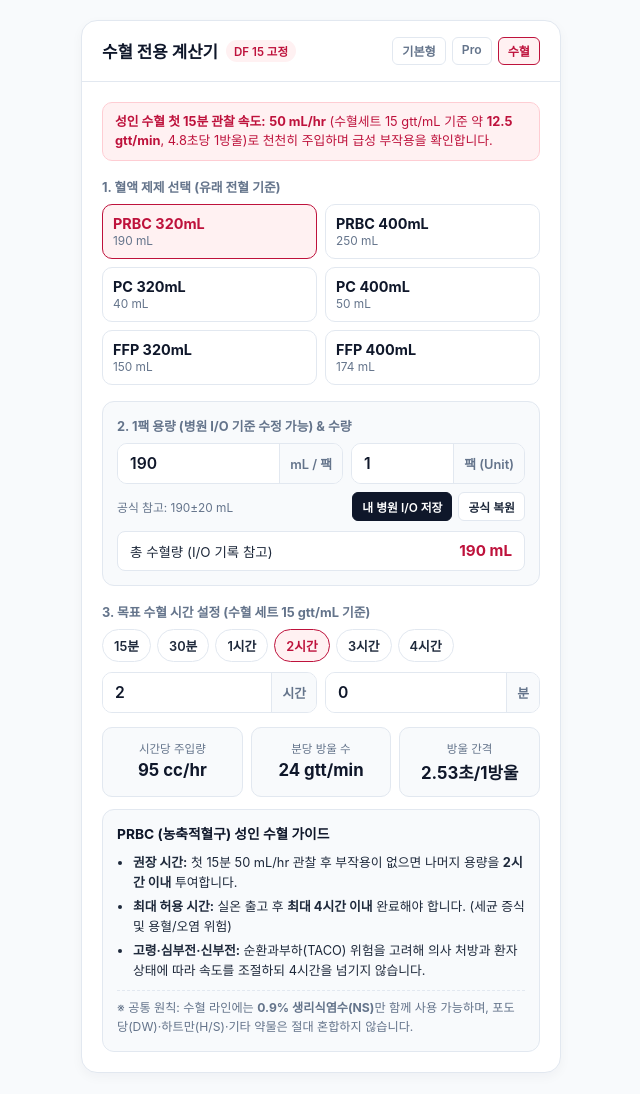
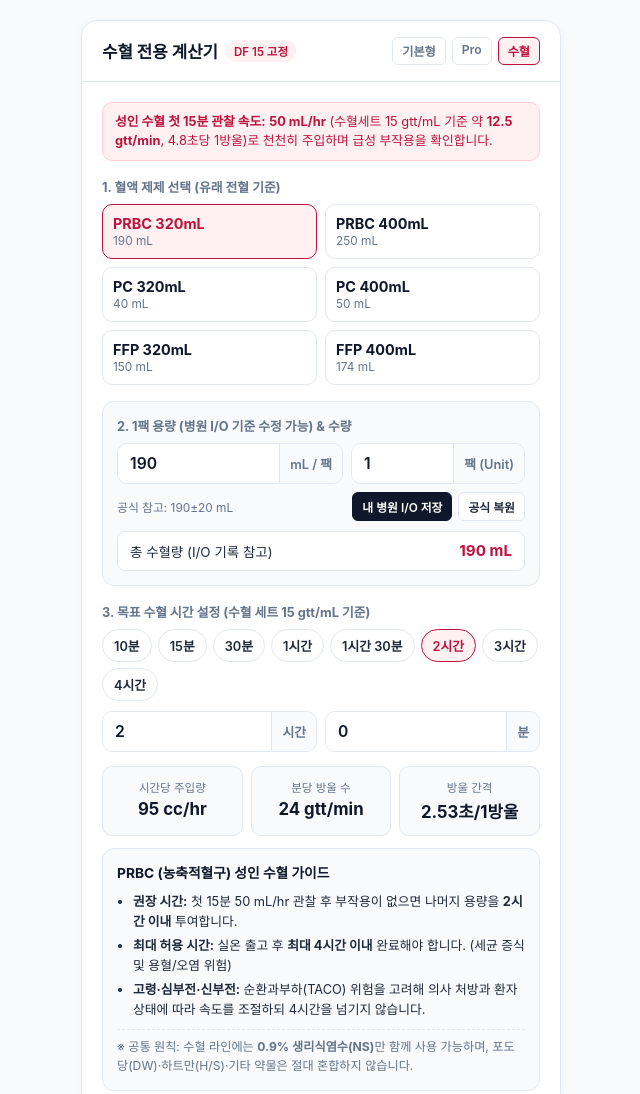
Before and after one commit to siy5949/nurse-YJ, a plain HTML site: page transfusion.html in a window 1280 px wide. Shown: the top 1094 px of the page, without its empty margins (319-959 px from the left). Drawn offline with Linux system fonts and the light colour scheme.

Commit message:
Update transfusion.html

```diff
--- a/transfusion.html
+++ b/transfusion.html
@@ -264,8 +264,13 @@
       background: var(--card);
       color: var(--text-main);
       cursor: pointer;
+      transition: all 0.15s;
     }
-    .chip-btn:hover, .chip-btn.active {
+    .chip-btn:hover {
+      border-color: var(--blood);
+      color: var(--blood);
+    }
+    .chip-btn.active {
       border-color: var(--blood);
       color: var(--blood);
       background: var(--blood-soft);
@@ -397,13 +402,15 @@
       </div>
 
       <span class="section-label">3. 목표 수혈 시간 설정 (수혈 세트 15 gtt/mL 기준)</span>
-      <div class="quick-chips">
-        <button class="chip-btn" onclick="setDuration(0, 15)">15분</button>
-        <button class="chip-btn" onclick="setDuration(0, 30)">30분</button>
-        <button class="chip-btn" onclick="setDuration(1, 0)">1시간</button>
-        <button class="chip-btn active" onclick="setDuration(2, 0)">2시간</button>
-        <button class="chip-btn" onclick="setDuration(3, 0)">3시간</button>
-        <button class="chip-btn" onclick="setDuration(4, 0)">4시간</button>
+      <div class="quick-chips" id="time-chips">
+        <button class="chip-btn" data-min="10" onclick="setDuration(0, 10)">10분</button>
+        <button class="chip-btn" data-min="15" onclick="setDuration(0, 15)">15분</button>
+        <button class="chip-btn" data-min="30" onclick="setDuration(0, 30)">30분</button>
+        <button class="chip-btn" data-min="60" onclick="setDuration(1, 0)">1시간</button>
+        <button class="chip-btn" data-min="90" onclick="setDuration(1, 30)">1시간 30분</button>
+        <button class="chip-btn" data-min="120" onclick="setDuration(2, 0)">2시간</button>
+        <button class="chip-btn" data-min="180" onclick="setDuration(3, 0)">3시간</button>
+        <button class="chip-btn" data-min="240" onclick="setDuration(4, 0)">4시간</button>
       </div>
 
       <div class="time-inputs">
@@ -577,7 +584,14 @@
       const totalVol = isFinite(packVol) && packVol > 0 ? packVol * qty : 0;
       document.getElementById("total-vol-display").textContent = totalVol > 0 ? `${parseFloat(totalVol.toFixed(1))} mL` : "-";
 
-      const totalMin = hr * 60 + min;
+      const totalMin = Math.round(hr * 60 + min);
+
+      // 현재 설정된 시간에 맞는 버튼에 빨간색(active) 표시
+      document.querySelectorAll("#time-chips .chip-btn").forEach(btn => {
+        const chipMin = parseInt(btn.dataset.min, 10);
+        btn.classList.toggle("active", chipMin === totalMin);
+      });
+
       const alertEl = document.getElementById("tf-alert");
 
       if (totalVol <= 0 || totalMin <= 0) {
```
